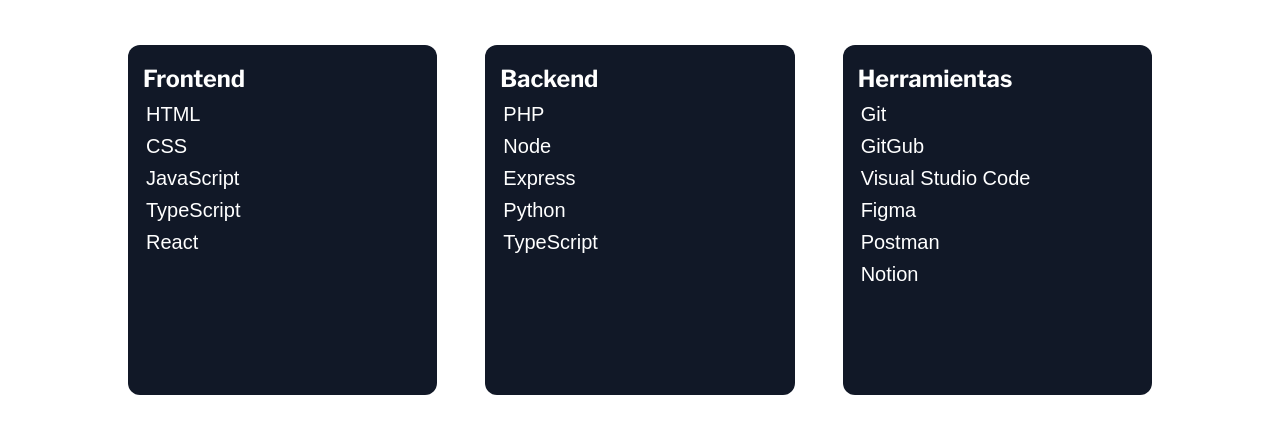
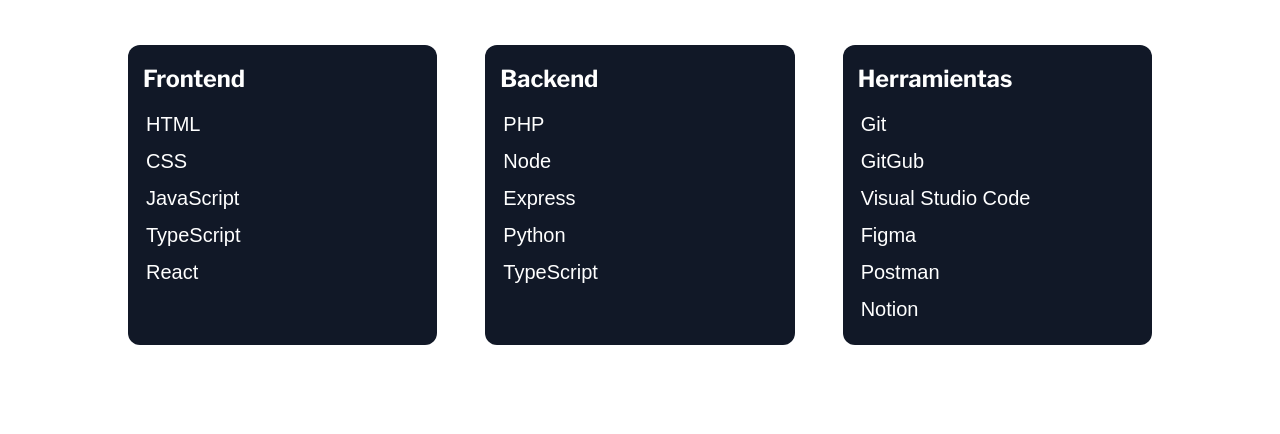
Before and after one commit to jgarmoy/portfolio, an Astro site: page / in a window 1280 px wide. Shown: the part 612-1046 px from the top of the page. After the commit the page ends 1005 px from the top, so only its background shows below. Built offline with nearby package versions, Linux system fonts and the light colour scheme; Astro itself is replaced by a stand-in of ours; a web font is replaced by a local one.

Commit message:
Modificado el ancho

```diff
--- a/src/components/Habilidades.astro
+++ b/src/components/Habilidades.astro
@@ -39,6 +39,8 @@
     flex-direction: column;
     justify-content: center;
     align-items: center;
+    width: 90%;
+    margin: 0 auto;
   }
   article:last-child {
     display: grid;
@@ -51,7 +53,7 @@
   }
   article > div {
     position: relative;
-    height: 350px;
+    height: 300px;
     padding: 15px;
     background-color: rgb(17, 24, 39);
     border-radius: 0.75rem;
@@ -60,6 +62,10 @@
 
   ul {
     list-style: none;
+    margin-top: 10px;
+    display: flex;
+    flex-direction: column;
+    gap: 5px;
     & > li {
       margin-left: 3px;
     }
```
